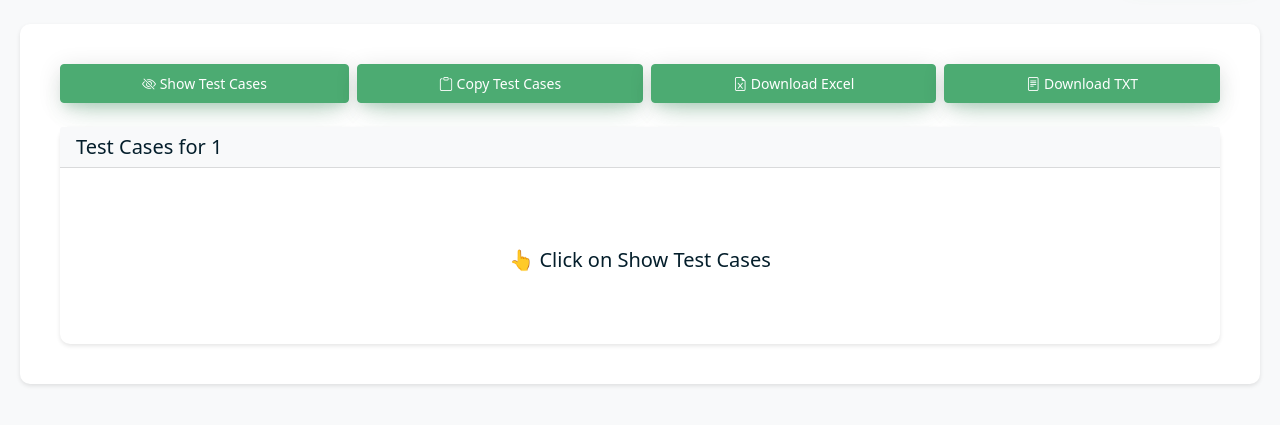
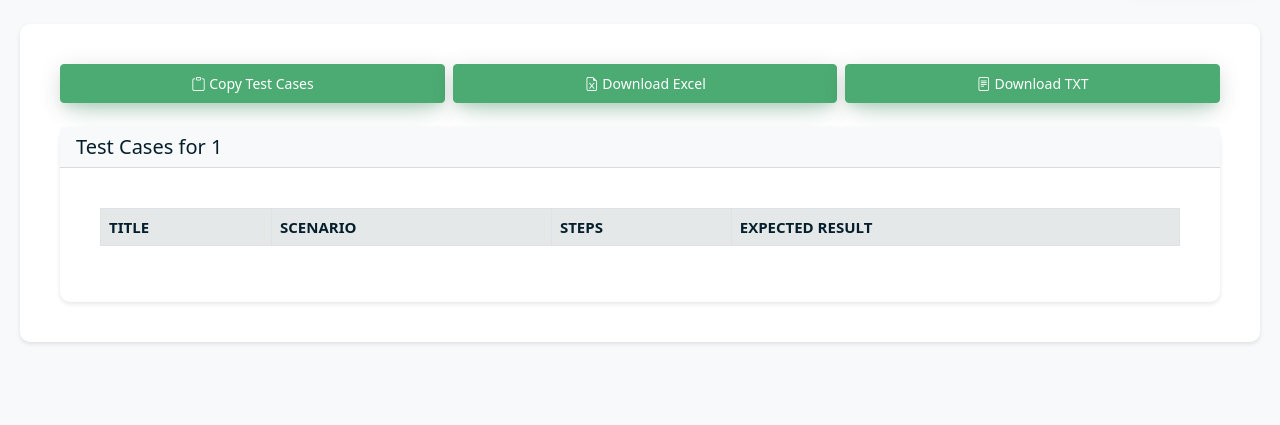
Before and after one commit to abhishek8434/UI-Based-TestCase-Generation, a Flask app: page /view/1 in a window 1280 px wide. Shown: the part 140-565 px from the top of the page. Run offline with Flask 3, Linux system fonts and the light colour scheme; a database or web service that is not in the repository returns one stand-in record (values such as "Sample title"); lists and menus that the app fills with data are empty; some libraries are stand-ins or nearby versions.

Commit message:
fix(view): remove test case toggle button and improve download functionality
- Removed the toggle test cases button as it was redundant with the new default display
- Improved copy/download functionality with better error handling and user feedback
- Fixed favicon path in templates to use absolute path from static folder

```diff
--- a/templates/index.html
+++ b/templates/index.html
@@ -7,7 +7,7 @@
     <title>AI-Powered Test Case Automation</title>
     <link href="https://cdn.jsdelivr.net/npm/bootstrap@5.1.3/dist/css/bootstrap.min.css" rel="stylesheet">
     <link rel="stylesheet" href="https://cdn.jsdelivr.net/npm/bootstrap-icons@1.7.2/font/bootstrap-icons.css">
-    <link rel="shortcut icon" href="assets/images/favicon.png">
+    <link rel="shortcut icon" href="/static/assets/images/favicon.png">
     <style>
         /* Replace existing loader styles with new circular loader styles */
         .loader-container {
--- a/templates/view.html
+++ b/templates/view.html
@@ -6,7 +6,7 @@
     <title>Shared Test Case</title>
     <link href="https://cdn.jsdelivr.net/npm/bootstrap@5.1.3/dist/css/bootstrap.min.css" rel="stylesheet">
     <link rel="stylesheet" href="https://cdn.jsdelivr.net/npm/bootstrap-icons@1.7.2/font/bootstrap-icons.css">
-    <link rel="shortcut icon" href="assets/images/favicon.png">
+    <link rel="shortcut icon" href="/static/assets/images/favicon.png">
     <style>
         /* Replace existing loader styles with new circular loader styles */
         .loader-container {
@@ -415,9 +415,6 @@
             <div class="card-body">
 
                 <div class="d-flex gap-2 w-100 mb-4">
-                    <button class="btn btn-primary flex-fill" id="toggleTestCases">
-                        <i class="bi bi-eye"></i> Hide Test Cases
-                    </button>
                     <button class="btn btn-primary flex-fill" id="copyTestCases">
                         <i class="bi bi-clipboard"></i> Copy Test Cases
                     </button>
@@ -446,58 +443,31 @@
             <script src="https://cdn.jsdelivr.net/npm/bootstrap@5.1.3/dist/js/bootstrap.bundle.min.js"></script>
             <script>
                 document.addEventListener('DOMContentLoaded', function () {
-                    const testData = {{ test_case.test_data| tojson | safe
-                }};
+                    const testData = {{ test_case.test_data| tojson | safe }};
                     const container = document.getElementById('testCaseTable');
-                const toggleBtn = document.getElementById('toggleTestCases');
             const copyBtn = document.getElementById('copyTestCases');
             const excelBtn = document.getElementById('downloadExcel');
             const txtBtn = document.getElementById('downloadTxt');
 
-                // Variable to track if the table is currently visible
-                let isTableVisible = false;
-
-                // Toggle test cases
-                toggleBtn.addEventListener('click', function () {
-                    const icon = this.querySelector('i');
-                    const messageElement = document.querySelector('#testCaseTable .text-center');
-                    const tableElement = document.querySelector('#testCaseTable table');
-
-                    if (!isTableVisible) {
-                        // Show test cases
-                        isTableVisible = true;
-                        icon.classList.remove('bi-eye-slash');
-                        icon.classList.add('bi-eye');
-                        this.innerHTML = '<i class="bi bi-eye"></i> Hide Test Cases';
-
-                        // Hide the message and show the table
-                        if (messageElement) {
-                            messageElement.style.display = 'none';
+            // Display test cases
+            try {
+                if (Array.isArray(testData)) {
+                    const table = createTestCaseTable(testData);
+                    container.innerHTML = '';
+                    container.appendChild(table);
+                } else {
+                    container.innerHTML = `<pre class="bg-light p-3">${JSON.stringify(testData, null, 2)}</pre>`;
+                }
+            } catch (error) {
+                console.error('Error displaying test case:', error);
+                container.innerHTML = `
+                    <div class="alert alert-danger">
+                        <p>Error displaying test case: ${error.message}</p>
+                    </div>
+                `;
             }
 
-                        if (tableElement) {
-                            tableElement.style.display = 'table';
-                        }
-                    } else {
-                        // Hide test cases
-                        isTableVisible = false;
-                        icon.classList.remove('bi-eye');
-                        icon.classList.add('bi-eye-slash');
-                        this.innerHTML = '<i class="bi bi-eye-slash"></i> Show Test Cases';
-
-                        // Show the message and hide the table
-                        if (messageElement) {
-                            messageElement.style.display = 'block';
-                        }
-
-                        if (tableElement) {
-                            tableElement.style.display = 'none';
-                        }
-                    }
-                });
-
-                // Copy test cases
-                // Replace the copy test cases event listener with this new implementation
+            // Copy test cases functionality
             copyBtn.addEventListener('click', async function () {
                 try {
                     if (!Array.isArray(testData)) {
@@ -540,17 +510,17 @@
                     // Show feedback
                     const originalText = this.innerHTML;
                     this.innerHTML = '<i class="bi bi-clipboard-check"></i> Copied!';
-                        this.classList.remove('btn-success');
-                        this.classList.add('btn-info');
+                    this.classList.remove('btn-primary');
+                    this.classList.add('btn-success');
 
                     setTimeout(() => {
                         this.innerHTML = originalText;
-                            this.classList.remove('btn-info');
-                            this.classList.add('btn-success');
+                        this.classList.remove('btn-success');
+                        this.classList.add('btn-primary');
                     }, 2000);
                 } catch (error) {
                     console.error('Error copying test cases:', error);
-                        alert('Failed to copy test cases');
+                    alert('Failed to copy test cases. Please try selecting and copying the table manually.');
                 }
             });
 
@@ -567,15 +537,66 @@
                 document.body.removeChild(a);
             }
 
-                // Download Excel
+            // Download Excel (CSV format)
             excelBtn.addEventListener('click', function () {
-                    const url = window.location.pathname;
-                    const urlKey = url.split('/').pop();
-                    window.location.href = `/api/shared/excel/${urlKey}`;
+                try {
+                    if (!Array.isArray(testData)) {
+                        alert('No valid test case data found');
+                        return;
+                    }
+
+                    const desiredOrder = ['Title', 'Scenario', 'Steps', 'Expected Result', 'Priority'];
+                    let csvContent = '';
+
+                    // Add headers
+                    csvContent += desiredOrder.join(',') + '\n';
+
+                    // Add rows
+                    testData.forEach(row => {
+                        const rowData = desiredOrder.map(header => {
+                            let value = row[header];
+
+                            // Special handling for Steps field which might be an array
+                            if (header === 'Steps' && Array.isArray(value)) {
+                                value = value.map((step, index) => `${index + 1}. ${step}`).join('; ');
+                            }
+
+                            if (value === null || value === undefined) {
+                                return 'Not provided';
+                            }
+
+                            // Escape commas and quotes for CSV
+                            const stringValue = String(value);
+                            if (stringValue.includes(',') || stringValue.includes('"') || stringValue.includes('\n')) {
+                                return `"${stringValue.replace(/"/g, '""')}"`;
+                            }
+                            return stringValue;
+                        });
+                        csvContent += rowData.join(',') + '\n';
+                    });
+
+                    downloadFile(csvContent, 'test_cases.csv', 'text/csv');
+
+                    // Show feedback
+                    const originalText = this.innerHTML;
+                    this.innerHTML = '<i class="bi bi-check-circle"></i> Downloaded!';
+                    this.classList.remove('btn-primary');
+                    this.classList.add('btn-success');
+
+                    setTimeout(() => {
+                        this.innerHTML = originalText;
+                        this.classList.remove('btn-success');
+                        this.classList.add('btn-primary');
+                    }, 2000);
+                } catch (error) {
+                    console.error('Error downloading Excel file:', error);
+                    alert('Failed to download Excel file');
+                }
             });
 
             // Download TXT
             txtBtn.addEventListener('click', function () {
+                try {
                     if (!Array.isArray(testData)) {
                         alert('No valid test case data found');
                         return;
@@ -615,51 +636,21 @@
                     });
 
                     downloadFile(content, 'test_cases.txt', 'text/plain');
-                });
 
-                // Display test cases
-                try {
-                    if (Array.isArray(testData)) {
-                        // Create the table
-                        const table = createTestCaseTable(testData);
+                    // Show feedback
+                    const originalText = this.innerHTML;
+                    this.innerHTML = '<i class="bi bi-check-circle"></i> Downloaded!';
+                    this.classList.remove('btn-primary');
+                    this.classList.add('btn-success');
 
-                        // Clear the container
-                        container.innerHTML = '';
-
-                        // No need for the old message logic - we're using msgElement now
-
-                        // Add the table and hide it initially
-                        container.appendChild(table);
-                        table.style.display = 'none';
-
-                        // Add a prominent, clearly visible message
-                        let msgElement = document.querySelector('#testCaseTable .text-center');
-                        if (!msgElement) {
-                            msgElement = document.createElement('div');
-                            msgElement.className = 'text-center p-4 mt-3';
-                            msgElement.innerHTML = '<h5>👆 Click on Show Test Cases</h5>';
-                            container.appendChild(msgElement);
-                        }
-
-                        // Style the message to be very visible
-                        msgElement.style.display = 'block';
-                        msgElement.style.padding = '30px';
-                        msgElement.style.fontSize = '18px';
-                        msgElement.style.fontWeight = 'bold';
-                        msgElement.style.color = '#4cab72';
-
-                        // Set initial state of toggle button to show test cases
-                        toggleBtn.innerHTML = '<i class="bi bi-eye-slash"></i> Show Test Cases';
-                    } else {
-                        container.innerHTML = `<pre class="bg-light p-3">${JSON.stringify(testData, null, 2)}</pre>`;
-                    }
+                    setTimeout(() => {
+                        this.innerHTML = originalText;
+                        this.classList.remove('btn-success');
+                        this.classList.add('btn-primary');
+                    }, 2000);
                 } catch (error) {
-                    console.error('Error displaying test case:', error);
-                    container.innerHTML = `
-                    <div class="alert alert-danger">
-                        <p>Error displaying test case: ${error.message}</p>
-                    </div>
-                `;
+                    console.error('Error downloading TXT file:', error);
+                    alert('Failed to download TXT file');
                 }
             });
 
@@ -714,6 +705,7 @@
                 table.appendChild(tbody);
                 return table;
             }
+        });
     </script>
 </body>
 
```
Also changed, not shown: static/assets/images/favicon.png (added). Lines whose indentation alone changed are shown as unchanged.
